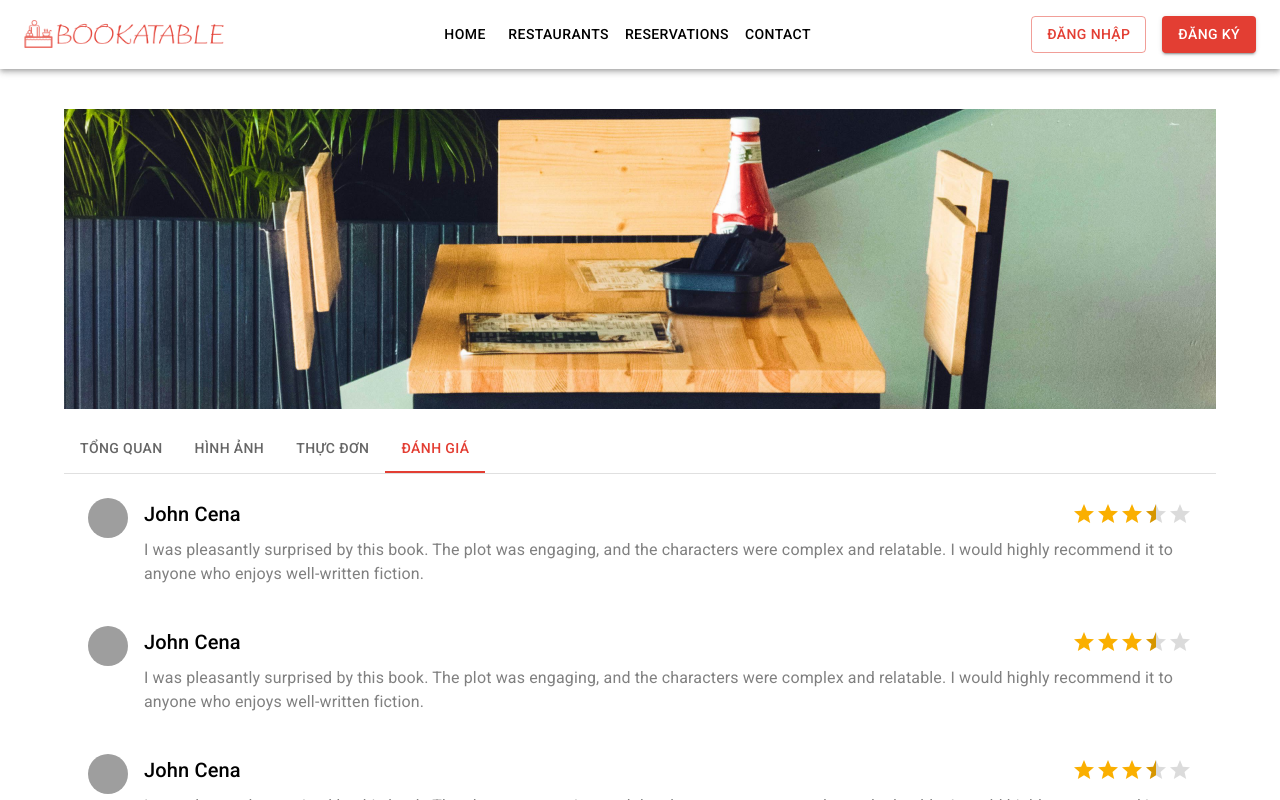
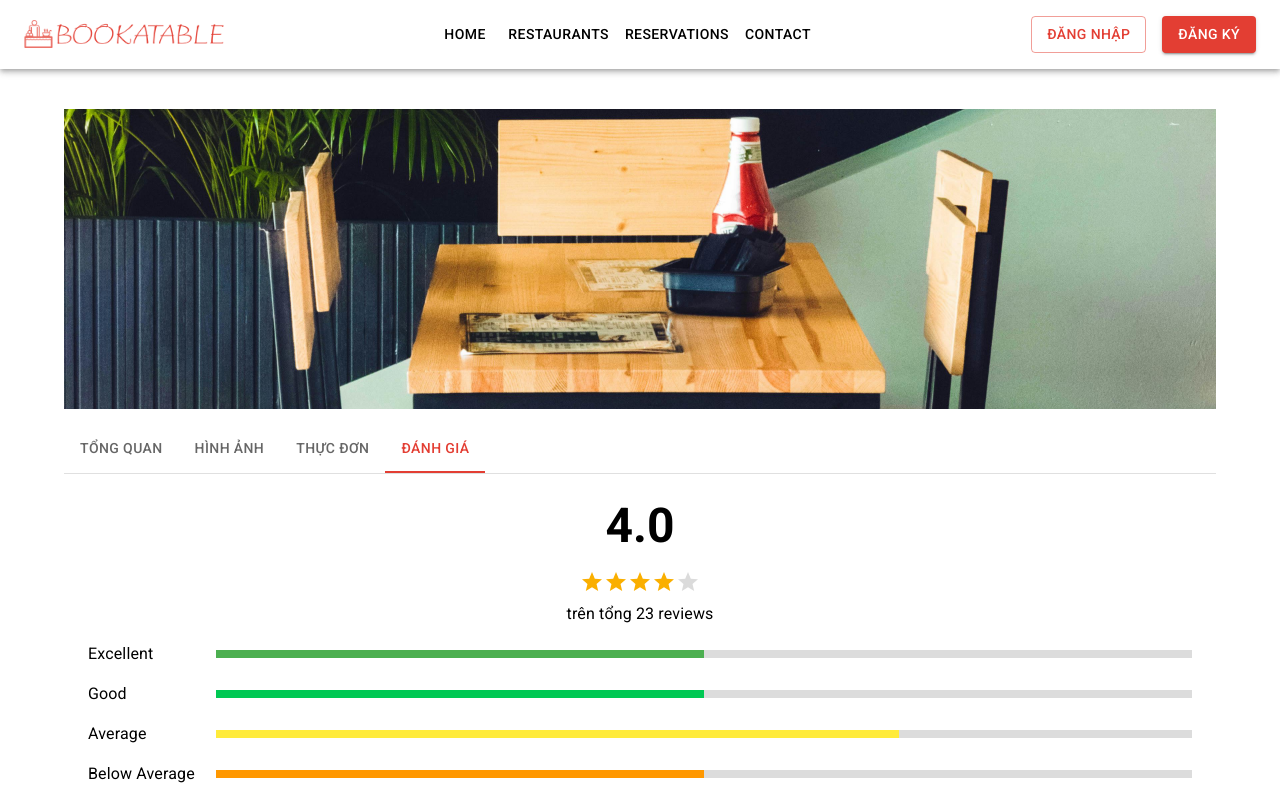
Before and after one commit to thientranreal/booking-hotel-fe, a Next.js app: page /restaurants/1 in a window 1280 px wide. Both pictures are taken after a click on the tab "ĐÁNH GIÁ". Shown: the top 800 px of the page. Built offline with nearby package versions, Linux system fonts and the light colour scheme; grey boxes are pictures that could not be loaded.

Commit message:
add overall review

```diff
--- a/app/(main-layout)/restaurants/page.tsx
+++ b/app/(main-layout)/restaurants/page.tsx
@@ -41,7 +41,7 @@ const restaurantData = [
     image: "/images/login-table-reserve.jpg",
     title: "test",
     categories: "abc, xyz, ghi",
-    starRatings: 4,
+    starRatings: 2,
     numberPeopelRate: 20000,
     slotsLeft: 3,
   },
--- a/components/ResRating.tsx
+++ b/components/ResRating.tsx
@@ -4,12 +4,12 @@ import Box from "@mui/material/Box";
 import StarIcon from "@mui/icons-material/Star";
 
 const labels: { [index: string]: string } = {
-  0.5: "Useless",
-  1: "Useless+",
-  1.5: "Poor",
-  2: "Poor+",
-  2.5: "Ok",
-  3: "Ok+",
+  0.5: "Poor",
+  1: "Poor+",
+  1.5: "Below Average",
+  2: "Below Average+",
+  2.5: "Average",
+  3: "Average+",
   3.5: "Good",
   4: "Good+",
   4.5: "Excellent",
--- a/components/ResRatingReadOnly.tsx
+++ b/components/ResRatingReadOnly.tsx
@@ -4,12 +4,12 @@ import Box from "@mui/material/Box";
 import StarIcon from "@mui/icons-material/Star";
 
 const labels: { [index: string]: string } = {
-  0.5: "Useless",
-  1: "Useless+",
-  1.5: "Poor",
-  2: "Poor+",
-  2.5: "Ok",
-  3: "Ok+",
+  0.5: "Poor",
+  1: "Poor+",
+  1.5: "Below Average",
+  2: "Below Average+",
+  2.5: "Average",
+  3: "Average+",
   3.5: "Good",
   4: "Good+",
   4.5: "Excellent",
--- a/components/restaurant-detail/Overview.tsx
+++ b/components/restaurant-detail/Overview.tsx
@@ -18,7 +18,7 @@ export default function Overview() {
         </Typography>
 
         <Box display="flex" gap={3} flexDirection={{ xs: "column", sm: "row" }}>
-          <ResRatingReadOnly value={4.3} />
+          <ResRatingReadOnly value={2} />
 
           <Box>
             <ReviewsOutlinedIcon />
--- a/components/restaurant-detail/ReviewSection.tsx
+++ b/components/restaurant-detail/ReviewSection.tsx
@@ -1,29 +1,67 @@
-import { Avatar, Box, Button, TextField, Typography } from "@mui/material";
+import {
+  Avatar,
+  Box,
+  Button,
+  Divider,
+  TextField,
+  Typography,
+} from "@mui/material";
 import ResRatingReadOnly from "../ResRatingReadOnly";
 import ResRating from "../ResRating";
 
 export default function ReviewSection() {
   return (
     <Box>
+      {/* Overall review */}
+      <Box display="flex" flexDirection="column" gap={2} mb={5}>
+        <Box display="flex" flexDirection="column" alignItems="center">
+          <Typography
+            gutterBottom
+            variant="h3"
+            fontWeight={600}
+            component="span"
+          >
+            4.0
+          </Typography>
+
+          <ResRatingReadOnly value={4} showLabel={false} />
+          <Typography mt={1} component="span">
+            trên tổng 23 reviews
+          </Typography>
+        </Box>
+
+        <TotalReviewBar title="Excellent" value={50} color="#4CAF50" />
+        <TotalReviewBar title="Good" value={50} color="#00C853" />
+        <TotalReviewBar title="Average" value={70} color="#FFEB3B" />
+        <TotalReviewBar title="Below Average" value={50} color="#FF9800" />
+        <TotalReviewBar title="Poor" value={50} color="#F44336" />
+      </Box>
+      {/* End overall review */}
+
+      <Divider />
+
       {/* Review section */}
-      <Box display="flex" flexDirection="column" gap={5} mb={5}>
+      <Box display="flex" flexDirection="column" gap={5} my={5}>
         <ReviewRow
           avatarImg="Hello.png"
           userName="John Cena"
           content="I was pleasantly surprised by this book. The plot was engaging, and the characters were complex and relatable. I would highly recommend it to anyone who enjoys well-written fiction."
           ratings={3.5}
+          timeAgo="1 day ago"
         />
         <ReviewRow
           avatarImg="Hello.png"
           userName="John Cena"
           content="I was pleasantly surprised by this book. The plot was engaging, and the characters were complex and relatable. I would highly recommend it to anyone who enjoys well-written fiction."
           ratings={3.5}
+          timeAgo="1 month ago"
         />
         <ReviewRow
           avatarImg="Hello.png"
           userName="John Cena"
           content="I was pleasantly surprised by this book. The plot was engaging, and the characters were complex and relatable. I would highly recommend it to anyone who enjoys well-written fiction."
           ratings={3.5}
+          timeAgo="1 year ago"
         />
       </Box>
       {/* End Review section */}
@@ -61,11 +99,13 @@ function ReviewRow({
   userName,
   content,
   ratings,
+  timeAgo,
 }: {
   avatarImg: string;
   userName: string;
   content: string;
   ratings: number;
+  timeAgo: string;
 }) {
   return (
     <>
@@ -78,10 +118,14 @@ function ReviewRow({
             alignItems="center"
             mb={1}
           >
-            <Typography variant="h6" component="h2">
-              {userName}
-            </Typography>
-            <ResRatingReadOnly value={ratings} showLabel={false} />
+            <Box>
+              <Typography variant="h6" component="h2">
+                {userName}
+              </Typography>
+              <ResRatingReadOnly value={ratings} showLabel={false} />
+            </Box>
+
+            <Typography component="span">{timeAgo}</Typography>
           </Box>
 
           <Typography color="gray">{content}</Typography>
@@ -90,3 +134,31 @@ function ReviewRow({
     </>
   );
 }
+
+function TotalReviewBar({
+  title,
+  value,
+  color,
+}: {
+  title: string;
+  value: number;
+  color: string;
+}) {
+  return (
+    <Box display="flex" alignItems="center">
+      <Box width="8rem">
+        <Typography component="span">{title}</Typography>
+      </Box>
+      <Box bgcolor="#dcdcdc" position="relative" height={8} flex={1}>
+        <Box
+          position="absolute"
+          top={0}
+          left={0}
+          height={8}
+          width={`${value}%`}
+          bgcolor={color}
+        ></Box>
+      </Box>
+    </Box>
+  );
+}
```
